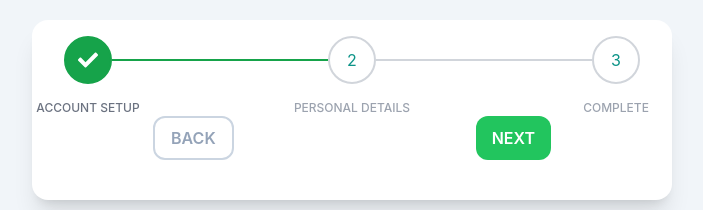
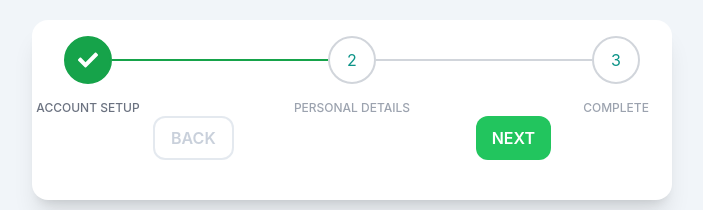
Before and after one commit to RakshaPawar108/pocketchallenge, a React (Create React App) app: page / in a window 1280 px wide. Shown: the top 210 px of the page, without its empty margins (288-991 px from the left). Built offline with nearby package versions, Linux system fonts and the light colour scheme.

Commit message:
feat: add logic to buttons to move stepper

```diff
--- a/src/App.jsx
+++ b/src/App.jsx
@@ -6,6 +6,13 @@
 
 function App() {
   const [currentStep, setCurrentStep] = useState(1);
+  const handleClick = (direction) => {
+    let newStep = currentStep;
+
+    direction === "next" ? newStep++ : newStep--;
+
+    newStep > 0 && newStep <= steps.length && setCurrentStep(newStep);
+  };
   const displayStep = (step) => {
     switch (step) {
       case 1:
@@ -22,7 +29,11 @@
       <div className="container horizontal mt-5">
         <Stepper steps={steps} currentStep={currentStep} />
       </div>
-      <StepperControls />
+      <StepperControls
+        handleClick={handleClick}
+        currentStep={currentStep}
+        steps={steps}
+      />
     </div>
   );
 }
--- a/src/components/Buttons/ControlButtons/BackButton.jsx
+++ b/src/components/Buttons/ControlButtons/BackButton.jsx
@@ -1,3 +1,12 @@
-export const BackButton = () => {
-  return <button className="bg-white text-slate-400 uppercase py-2 px-4 rounded-xl font-semibold cursor-pointer border-2 border-slate-300 hover:bg-slate-700 hover:text-white transition duration-200 ease-in-out">Back</button>;
+export const BackButton = ({ handleClick, currentStep }) => {
+  return (
+    <button
+      onClick={() => handleClick("back")}
+      className={`bg-white text-slate-400 uppercase py-2 px-4 rounded-xl font-semibold cursor-pointer border-2 border-slate-300 hover:bg-slate-700 hover:text-white transition duration-200 ease-in-out ${
+        currentStep === 1 ? "opacity-50 cursor-not-allowed" : ""
+      }`}
+    >
+      Back
+    </button>
+  );
 };
--- a/src/components/Buttons/ControlButtons/NextButton.jsx
+++ b/src/components/Buttons/ControlButtons/NextButton.jsx
@@ -1,3 +1,10 @@
-export const NextButton = () => {
-  return <button className="bg-green-500 text-white uppercase py-2 px-4 rounded-xl font-semibold cursor-pointer hover:bg-slate-700 hover:text-white transition duration-200 ease-in-out">Next</button>;
+export const NextButton = ({ handleClick, currentStep, steps }) => {
+  return (
+    <button
+      onClick={() => handleClick("next")}
+      className={`bg-green-500 text-white uppercase py-2 px-4 rounded-xl font-semibold cursor-pointer hover:bg-slate-700 hover:text-white transition duration-200 ease-in-out`}
+    >
+      {currentStep === steps.length - 1 ? "Confirm" : "Next"}
+    </button>
+  );
 };
--- a/src/components/StepperControls/StepperControls.jsx
+++ b/src/components/StepperControls/StepperControls.jsx
@@ -1,11 +1,15 @@
 import { BackButton } from "../Buttons/ControlButtons/BackButton";
 import { NextButton } from "../Buttons/ControlButtons/NextButton";
 
-export const StepperControls = () => {
+export const StepperControls = ({ handleClick, currentStep, steps }) => {
   return (
     <div className="container flex justify-around mt-4 mb-8">
-      <BackButton />
-      <NextButton />
+      <BackButton handleClick={handleClick} currentStep={currentStep} />
+      <NextButton
+        handleClick={handleClick}
+        currentStep={currentStep}
+        steps={steps}
+      />
     </div>
   );
 };
```
